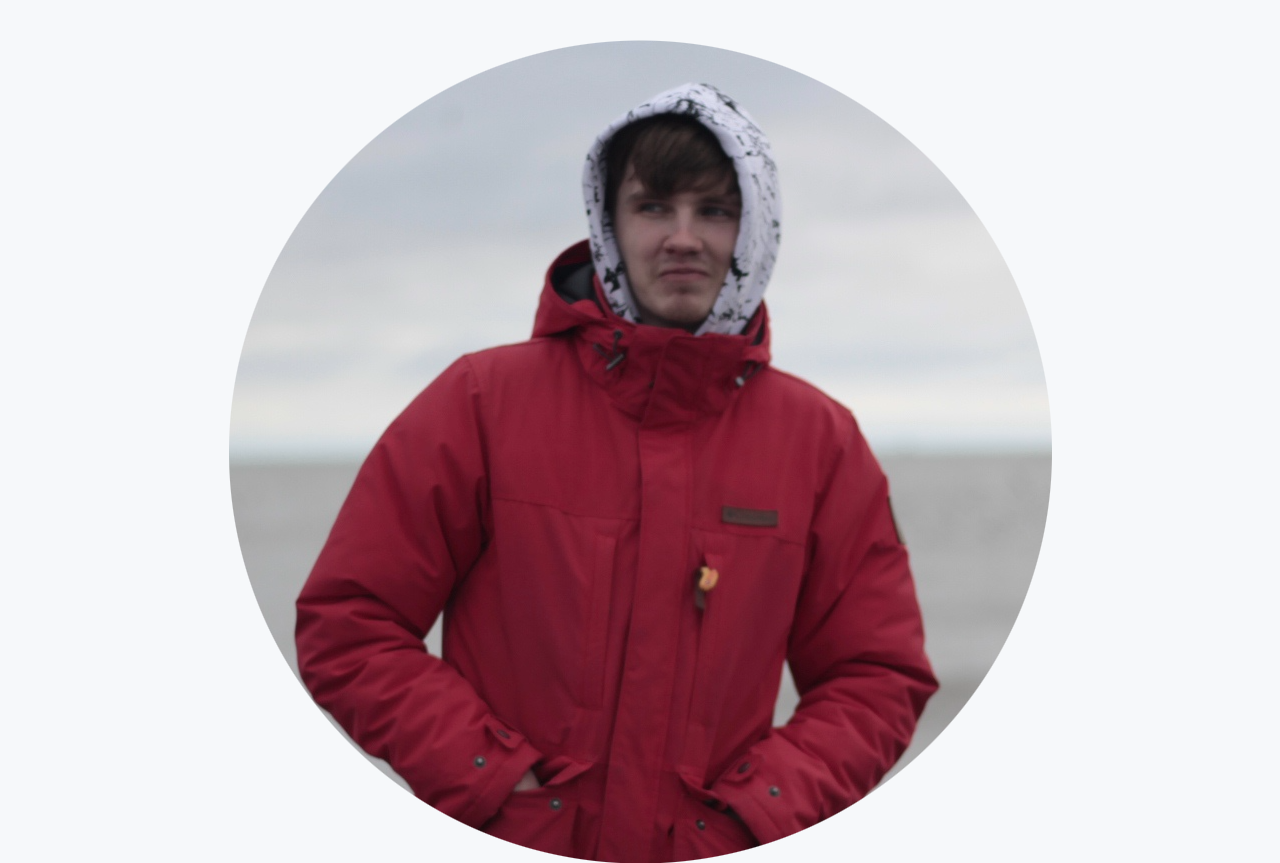
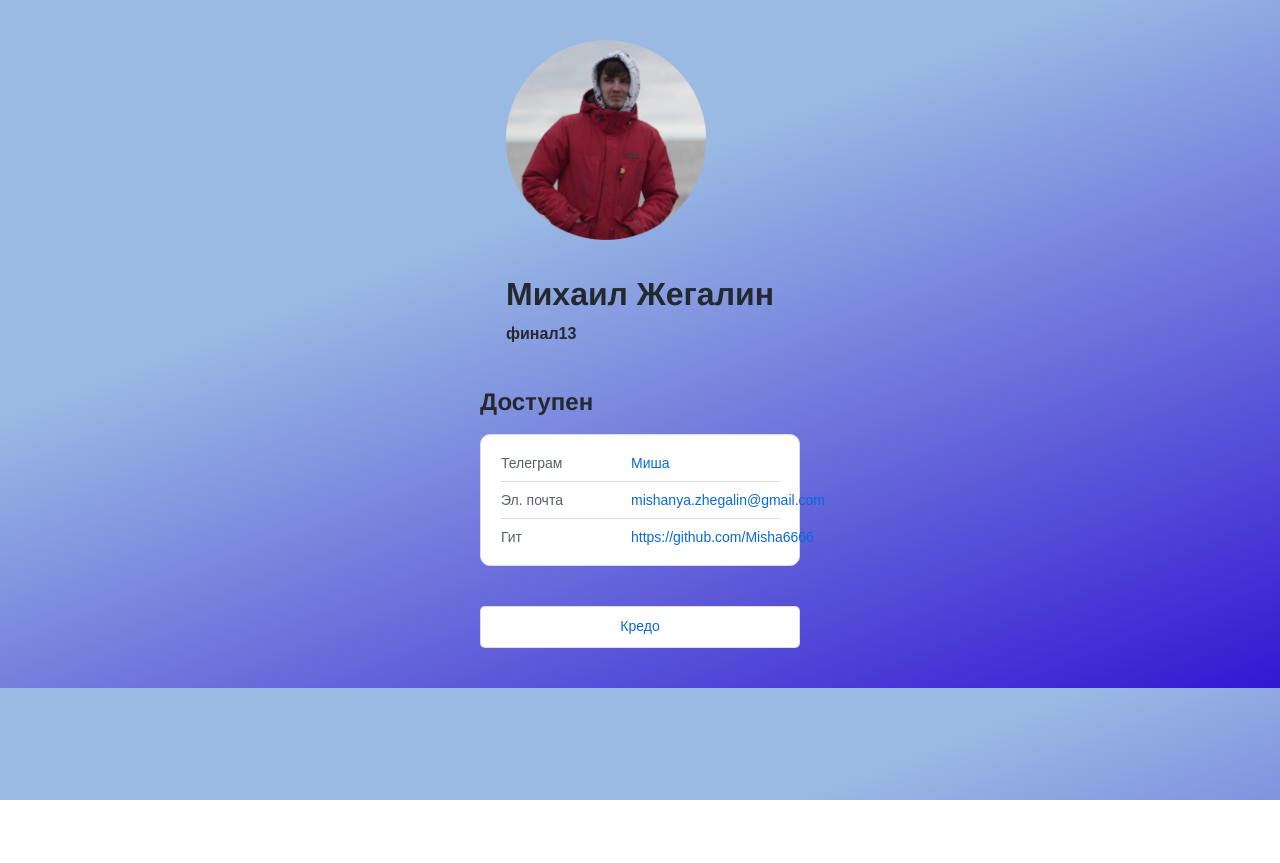
Before and after one commit to Misha6666/Misha6666.github.io, a plain HTML site: page index.html in a window 1280 px wide. Shown: the top 863 px of the page. After the commit the page ends 800 px from the top, so only its background shows below. Drawn offline with Linux system fonts and the light colour scheme.

Commit message:
Update style.css

```diff
--- a/style.css
+++ b/style.css
@@ -1,6 +1,7 @@
 body {
-  font-family: "Helvetica";
-  background-color: #f6f8fa;
+  font-family: Arial, Helvetica, sans-serif;
+  background: rgb(51,23,210);
+  background: linear-gradient(339deg, rgba(51,23,210,1) 0%, rgba(154,186,228,1) 65%);
   color: #24292f;
   display: flex;
   flex-direction: column;
@@ -15,7 +16,9 @@ body {
 .header__avatar {
   border-radius: 50%;
 }
-
+.photo1 {
+  width: 200px;
+}
 .header__title {
   margin: 30px 0 10px 0;
   font-size: 32px;
```
